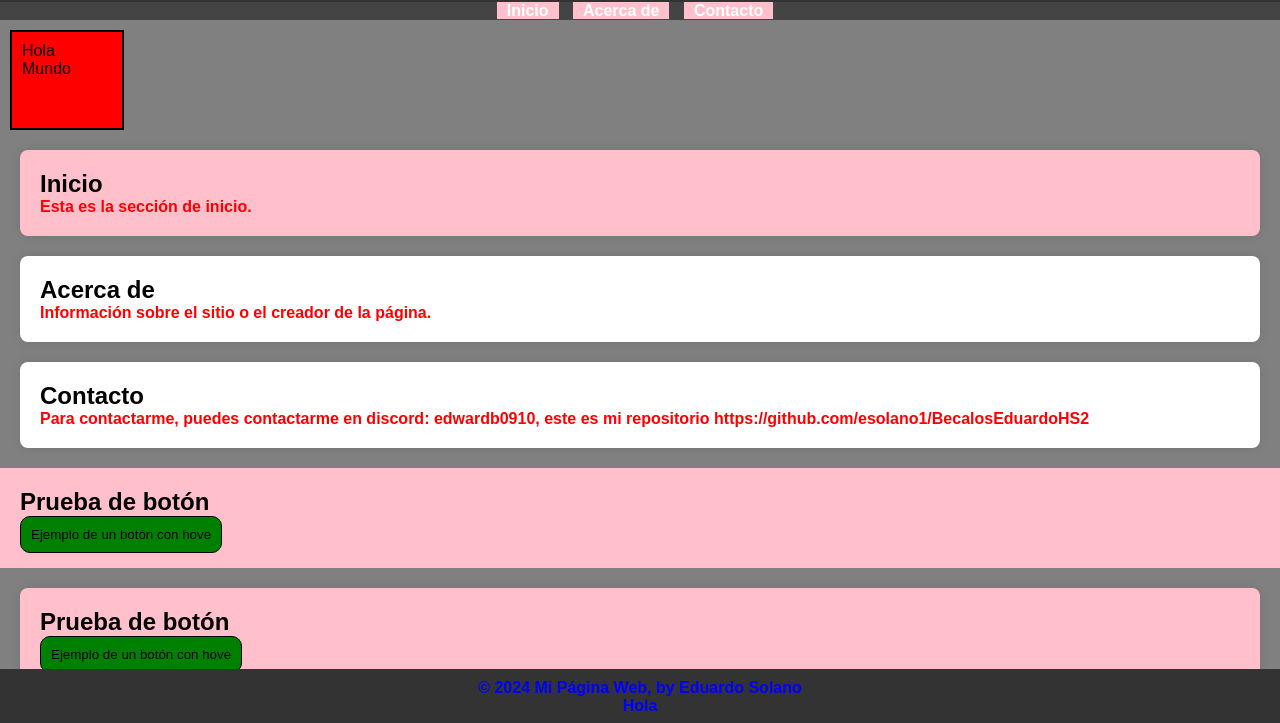
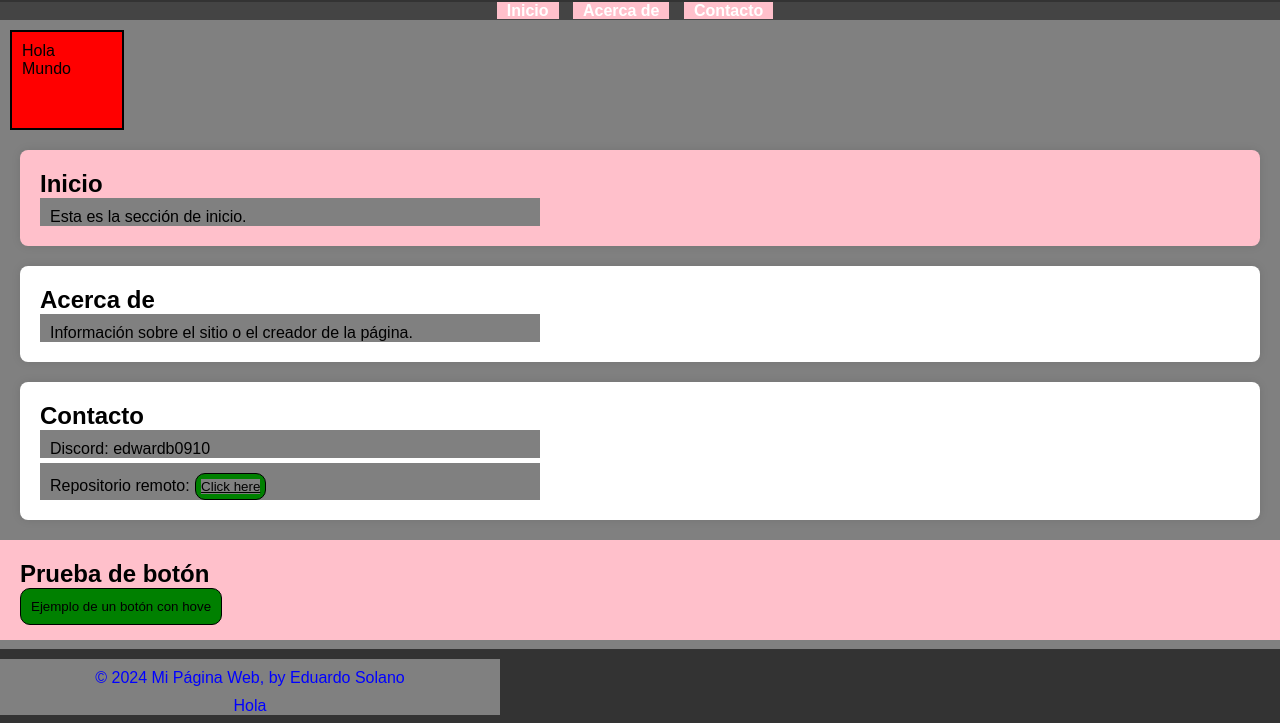
Before and after one commit to esolano1/Testing-My-Projects, a plain HTML site: page index.html in a window 1280 px wide. Shown: the part 75-798 px from the top of the page. Drawn offline with Linux system fonts and the light colour scheme.

Commit message:
release3

```diff
--- a/index.css
+++ b/index.css
@@ -43,7 +43,9 @@ transition-duration: 2s;
 
 /* Style by tag but only applied to an attribute*/
 a[title] {
-    background-color: black;
+    background-color: gray;
+    color: black;
+    width: 1px;
 }
 
 
@@ -141,14 +143,44 @@ footer p {
     color: blue;
 }
 
-p {
-    color: red;
-    font-weight: bold;
-}
-
 #home {
     background-color: pink;
 
+}
+
+
+#contact button{
+    background-color: green;
+    padding: 5px;
+    /*padding-right: 10px;*/
+    border: 1.5px solid black;
+    border-radius: 10px;
+    margin-left: 1px;
+    transition-duration: 300ms;
+
+}
+p {
+    background-color: gray;
+    width: 600px;
+    padding-top: 10px;
+    padding-left: 10px;
+    padding-right: 10px;
+    margin-right: 10px;
+}
+#contact button:hover {
+    background-color: yellowgreen;
+    color: black;
+    padding: 6px;
+    border: 1px solid blue;
+    border-radius: 20;
+    transition-duration: 300ms;
+}
+
+p {
+    background-color: gray;
+    width: 500px;
+    padding-left: 10px;
+    margin-right: 10px;
 }
 
 .divHola{
--- a/index.html
+++ b/index.html
@@ -37,12 +37,14 @@
         <p>Información sobre el sitio o el creador de la página.</p>
     </section>
 
+
     <section id="contact">
         <h2>Contacto</h2>
-        <p>Para contactarme, puedes contactarme en discord: edwardb0910, este es mi repositorio
-         https://github.com/esolano1/BecalosEduardoHS2
-        </p>
+        <p>Discord: edwardb0910</p>
+       <p style="margin-top: 5px;">Repositorio remoto: <button><a href=" https://github.com/esolano1/BecalosEduardoHS2" target="_blank" title="Ir a mi repositorio (Eduardo Solano)">Click here</a></button></p>
+
     </section>
+
 
     <div class="contenedor">
         <h2>Prueba de botón</h2>
@@ -55,12 +57,11 @@
      <button> Ejemplo de un botón con hove </button>
     </section>
 
-    <div>
-    <a href="https://www.google.com.mx/" target="_blank" title="Ir al buscador">Botón</a>
-    </div>
-
-
-
+    <section style="padding: 10px; background-color: lightblue;">
+        <p style="width: 80%; margin: 50px; background-color: lightcoral;">
+          Este es un párrafo con márgenes muy grandes.
+        </p>
+      </section>
 
 
 
```
